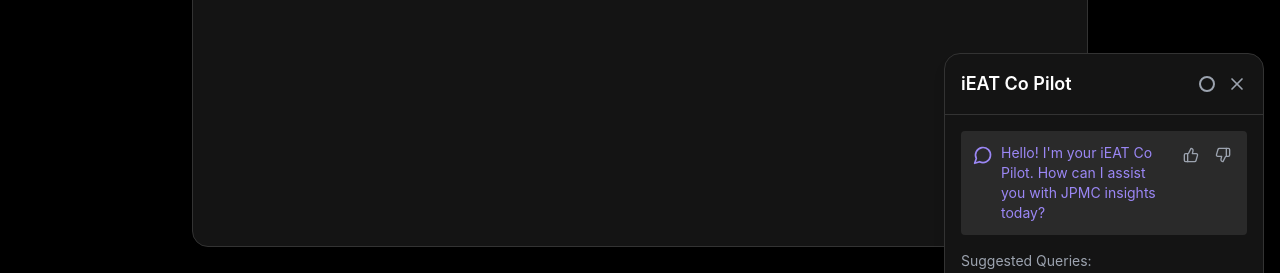
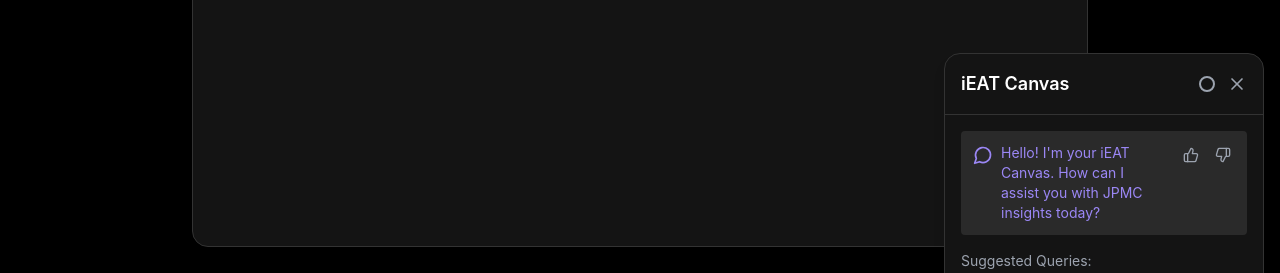
Before and after one commit to priyank2602/interactive-economics-toolkit, a React (Vite) app: page /jpmc-highlights in a window 1280 px wide. Both pictures are taken after a click on the button 1240 px from the left and 760 px from the top of the page. Shown: the part 331-604 px from the top of the page. Built offline with nearby package versions, Linux system fonts and the light colour scheme.

Commit message:
Rename iEAT Copilot
Updated the component name from "iEAT Copilot" to "iEAT Canvas" throughout the relevant files.
[skip gpt_engineer]

```diff
--- a/src/components/CoPilotWidget.tsx
+++ b/src/components/CoPilotWidget.tsx
@@ -20,7 +20,7 @@ export const CoPilotWidget = ({ onUpdateStockPriceDays, onShowDividendAnalysis }
   const [messages, setMessages] = useState<Message[]>([
     {
       type: 'bot',
-      content: "Hello! I'm your iEAT Co Pilot. How can I assist you with JPMC insights today?"
+      content: "Hello! I'm your iEAT Canvas. How can I assist you with JPMC insights today?"
     }
   ]);
   const [isTyping, setIsTyping] = useState(false);
@@ -86,7 +86,7 @@ export const CoPilotWidget = ({ onUpdateStockPriceDays, onShowDividendAnalysis }
           } animate-scale-in`}
         >
           <div className="p-4 border-b border-[#333333] flex items-center justify-between">
-            <h3 className="text-lg font-semibold text-white">iEAT Co Pilot</h3>
+            <h3 className="text-lg font-semibold text-white">iEAT Canvas</h3>
             <div className="flex items-center gap-2">
               <button
                 onClick={toggleDock}
```
